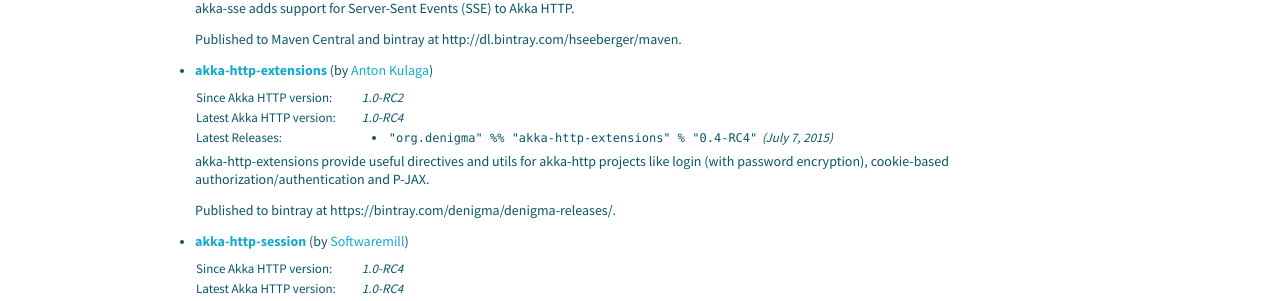
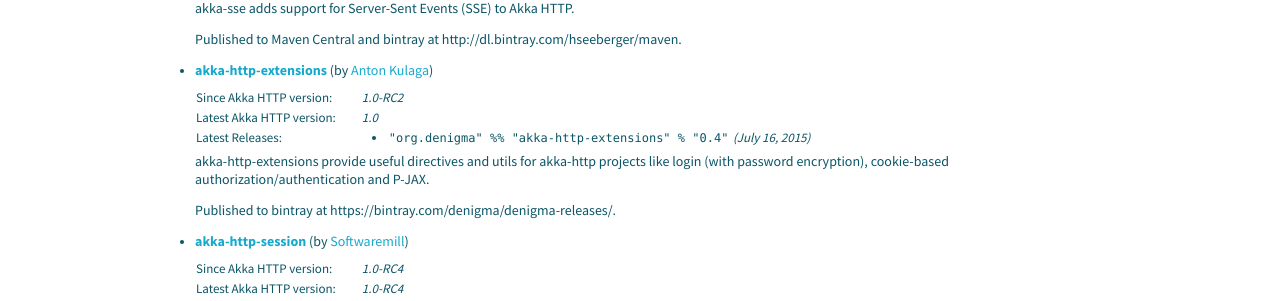
Before and after one commit to raboof/akka.github.com, a Jekyll site: the page built from community/index.md, in a window 1280 px wide and 900 px high, scrolled down 1806 px. Shown: the part 151-452 px from the top of the window. Built offline with Jekyll 4.4.1, drawn with Linux system fonts in a browser that asks for light colours.

Commit message:
Update index.md

```diff
--- a/community/index.md
+++ b/community/index.md
@@ -162,10 +162,10 @@
 
   <table class="stats">
   <tr><td>Since Akka HTTP version:</td><td>1.0-RC2</td></tr>
-  <tr><td>Latest Akka HTTP version:</td><td>1.0-RC4</td></tr>
+  <tr><td>Latest Akka HTTP version:</td><td>1.0</td></tr>
   <tr><td>Latest Releases:</td><td>
     <ul>
-      <li><code>"org.denigma" %% "akka-http-extensions" % "0.4-RC4"</code> (July 7, 2015)</li>
+      <li><code>"org.denigma" %% "akka-http-extensions" % "0.4"</code> (July 16, 2015)</li>
     </ul>
   </td></tr>
   </table>
```
